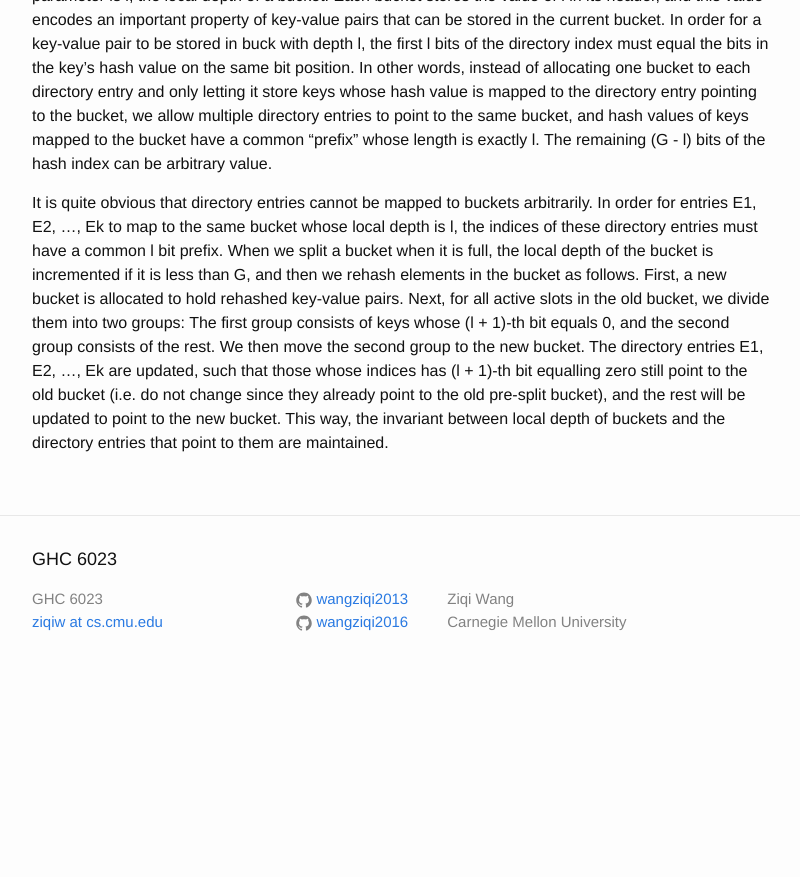
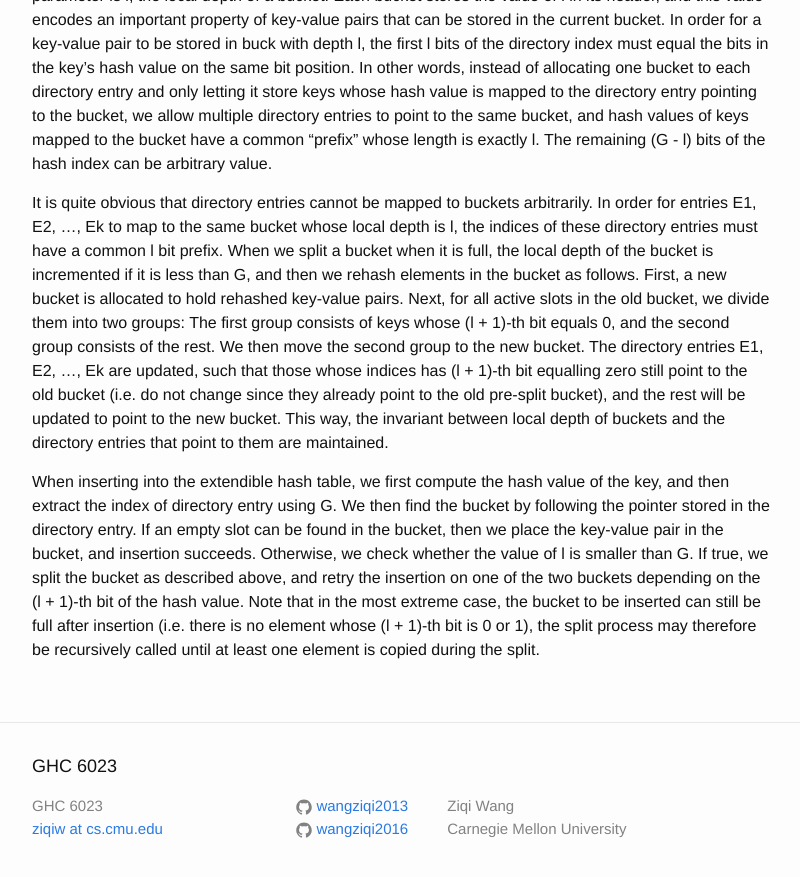
Before and after one commit to wangziqi2013/wangziqi2013.github.io, a Jekyll site: the page built from _posts/2019-12-06-cceh.markdown, in a window 1280 px wide and 900 px high, scrolled down 1606 px. Shown: the top 877 px of the window, without its empty margins (238-1038 px from the left). Built offline with Jekyll 4.4.1, drawn with Linux system fonts in a browser that asks for light colours; before the commit the page ends 2299 px from its top, so only the background shows below that.

Commit message:
Adding extending

```diff
--- a/_posts/2019-12-06-cceh.markdown
+++ b/_posts/2019-12-06-cceh.markdown
@@ -72,3 +72,11 @@ and the second group consists of the rest. We then move the second group to the
 Ek are updated, such that those whose indices has (l + 1)-th bit equalling zero still point to the old bucket (i.e. do not
 change since they already point to the old pre-split bucket), and the rest will be updated to point to the new bucket.
 This way, the invariant between local depth of buckets and the directory entries that point to them are maintained.
+
+When inserting into the extendible hash table, we first compute the hash value of the key, and then extract the index
+of directory entry using G. We then find the bucket by following the pointer stored in the directory entry. If an empty
+slot can be found in the bucket, then we place the key-value pair in the bucket, and insertion succeeds. Otherwise, we
+check whether the value of l is smaller than G. If true, we split the bucket as described above, and retry the insertion
+on one of the two buckets depending on the (l + 1)-th bit of the hash value. Note that in the most extreme case, the
+bucket to be inserted can still be full after insertion (i.e. there is no element whose (l + 1)-th bit is 0 or 1), the
+split process may therefore be recursively called until at least one element is copied during the split.
```
